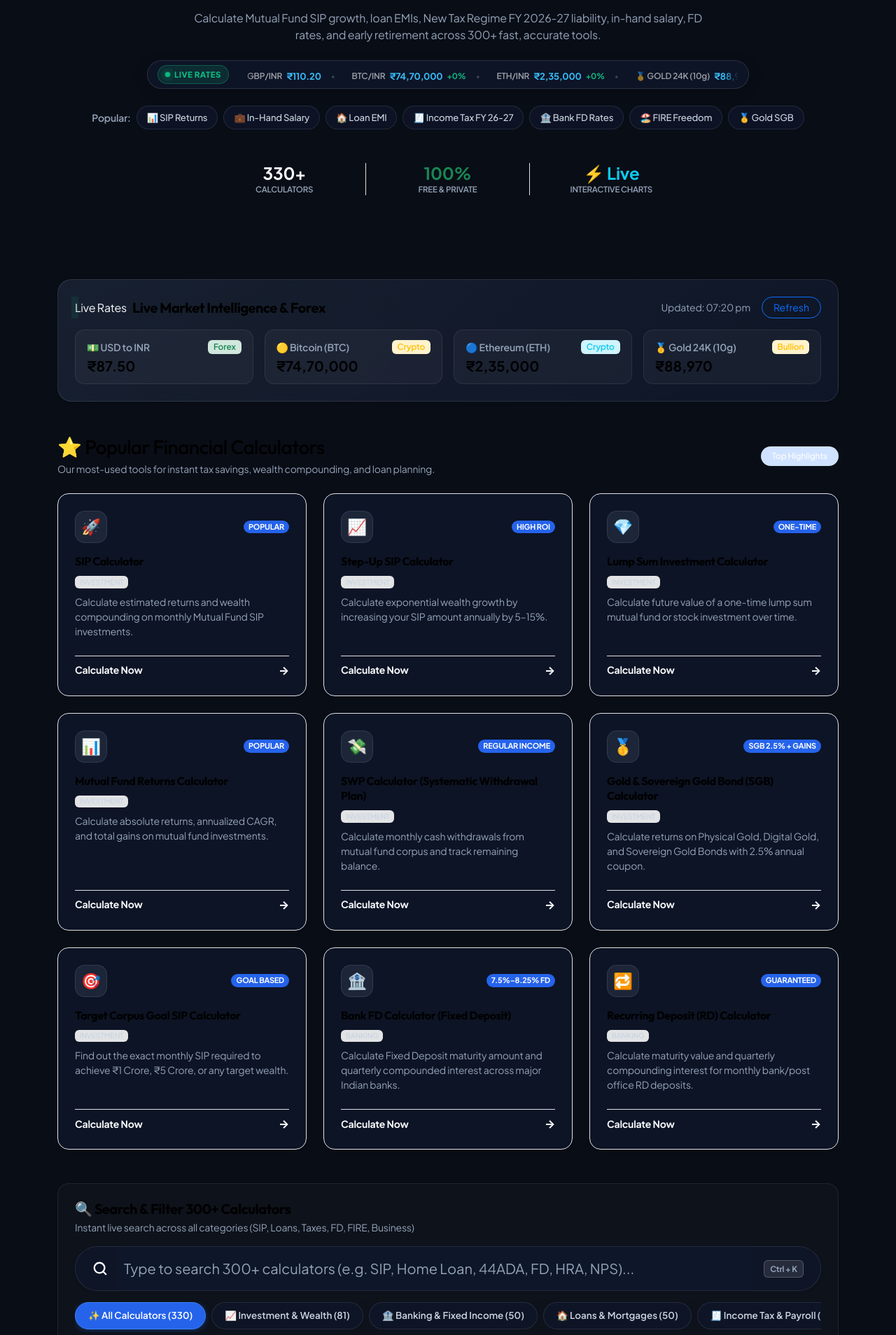
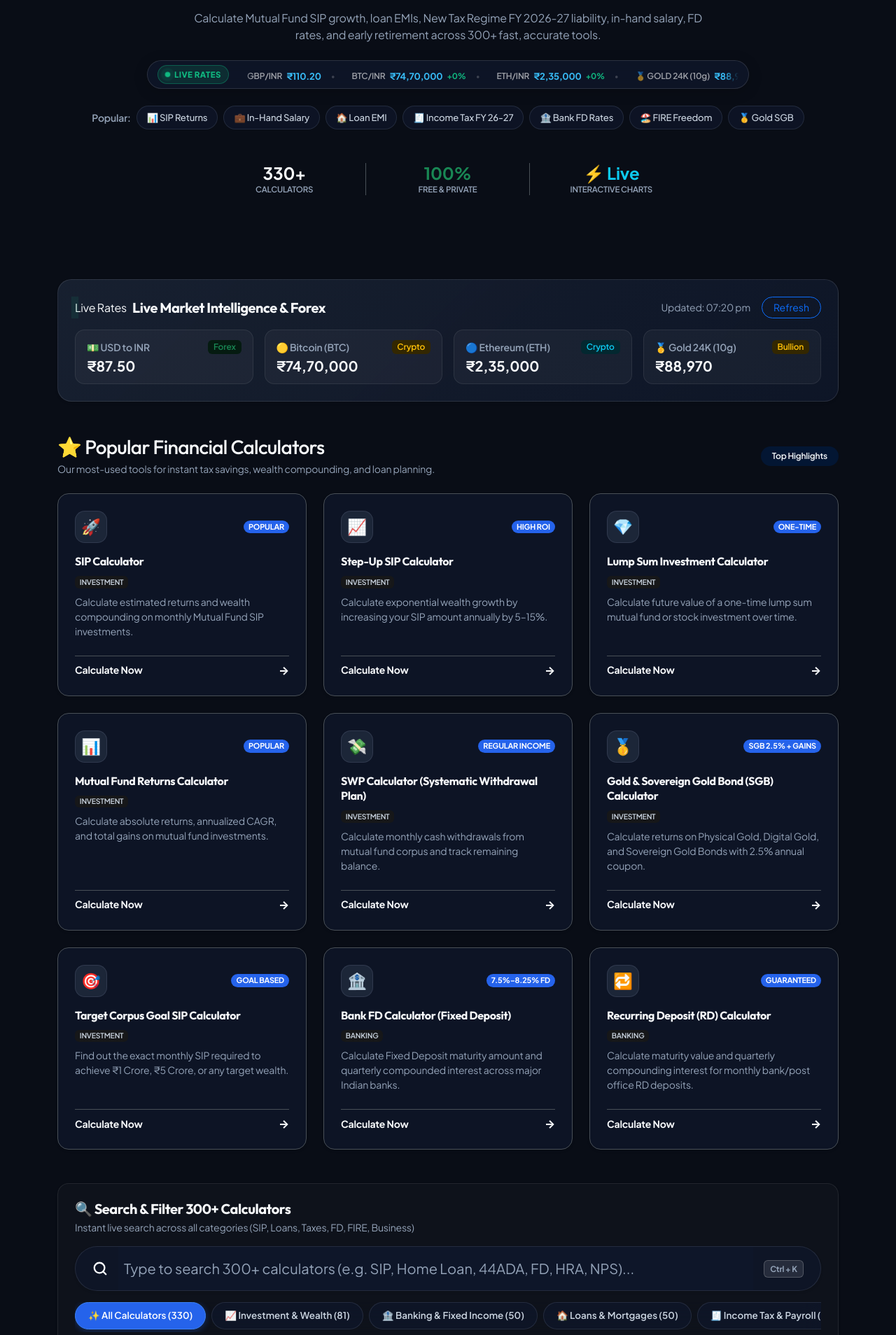
Before and after one commit to madhurimondal89/FinancialHub, a Node server app: page / in a window 1280 px wide. Shown: the part 334-2242 px from the top of the page at 70% size. Run offline with Node 20, Linux system fonts and the light colour scheme; data that the repository does not hold is empty; some libraries are stand-ins or nearby versions.

Commit message:
fix(theme): ensure text-body-emphasis, card titles and rate tiles render white in dark mode

```diff
--- a/public/css/style.css
+++ b/public/css/style.css
@@ -428,6 +428,37 @@ h1, h2, h3, h4, h5, h6 {
     font-family: var(--font-heading);
     letter-spacing: -0.025em;
     font-weight: 700;
+    color: var(--text-primary);
+}
+
+/* ============================================================
+   BOOTSTRAP 5 THEME INTEGRATION & OVERRIDES
+   Ensure text helpers strictly follow design tokens in both themes
+   ============================================================ */
+.text-body-emphasis {
+    color: var(--text-primary) !important;
+}
+.text-body-secondary {
+    color: var(--text-secondary) !important;
+}
+.text-body {
+    color: var(--text-primary) !important;
+}
+.bg-body-tertiary {
+    background-color: var(--bg-card) !important;
+}
+
+[data-theme="light"] .text-body-emphasis {
+    color: #0f172a !important;
+}
+[data-theme="light"] .text-body-secondary {
+    color: #334155 !important;
+}
+[data-theme="light"] .text-body {
+    color: #0f172a !important;
+}
+[data-theme="light"] .bg-body-tertiary {
+    background-color: #f1f5f9 !important;
 }
 
 /* Tabular Numerics for Financial Calculations (Hallmark F6) */
@@ -2129,6 +2160,18 @@ input[type="range"]::-moz-range-thumb {
     position: relative;
     overflow: hidden;
 }
+.calc-card h3 {
+    color: var(--text-primary) !important;
+}
+.calc-card:hover h3 {
+    color: var(--gold-light) !important;
+}
+[data-theme="light"] .calc-card h3 {
+    color: #0f172a !important;
+}
+[data-theme="light"] .calc-card:hover h3 {
+    color: var(--gold) !important;
+}
 .calc-card:hover {
     transform: translateY(-4px);
     border-color: var(--border-hover);
@@ -2409,12 +2452,18 @@ input[type="range"]::-moz-range-thumb {
     border-color: #cbd5e1;
     box-shadow: 0 4px 20px rgba(0, 0, 0, 0.05);
 }
+.live-market-card h2 {
+    color: var(--text-primary) !important;
+}
 .rate-tile {
     background: rgba(255, 255, 255, 0.04);
     border: 1px solid rgba(255, 255, 255, 0.08);
     border-radius: 0.85rem;
     padding: 0.85rem 1rem;
     transition: transform 0.2s ease, border-color 0.2s ease;
+}
+.rate-tile .h5, .rate-tile .text-body-emphasis {
+    color: var(--text-primary) !important;
 }
 .rate-tile:hover {
     transform: translateY(-2px);
--- a/views/partials/header.ejs
+++ b/views/partials/header.ejs
@@ -1,5 +1,5 @@
 <!DOCTYPE html>
-<html lang="en">
+<html lang="en" data-theme="dark" data-bs-theme="dark">
 <head>
     <meta charset="UTF-8">
     <meta name="viewport" content="width=device-width, initial-scale=1.0">
@@ -86,7 +86,8 @@
     <script>
         (function() {
             const saved = localStorage.getItem('fh-theme') || 'dark';
-            if (saved === 'light') document.documentElement.setAttribute('data-theme', 'light');
+            document.documentElement.setAttribute('data-theme', saved);
+            document.documentElement.setAttribute('data-bs-theme', saved);
         })();
     </script>
 
@@ -256,6 +257,7 @@
         const html  = document.documentElement;
         const next  = html.getAttribute('data-theme') === 'light' ? 'dark' : 'light';
         html.setAttribute('data-theme', next);
+        html.setAttribute('data-bs-theme', next);
         localStorage.setItem('fh-theme', next);
         updateToggleUI(next);
     }
```
